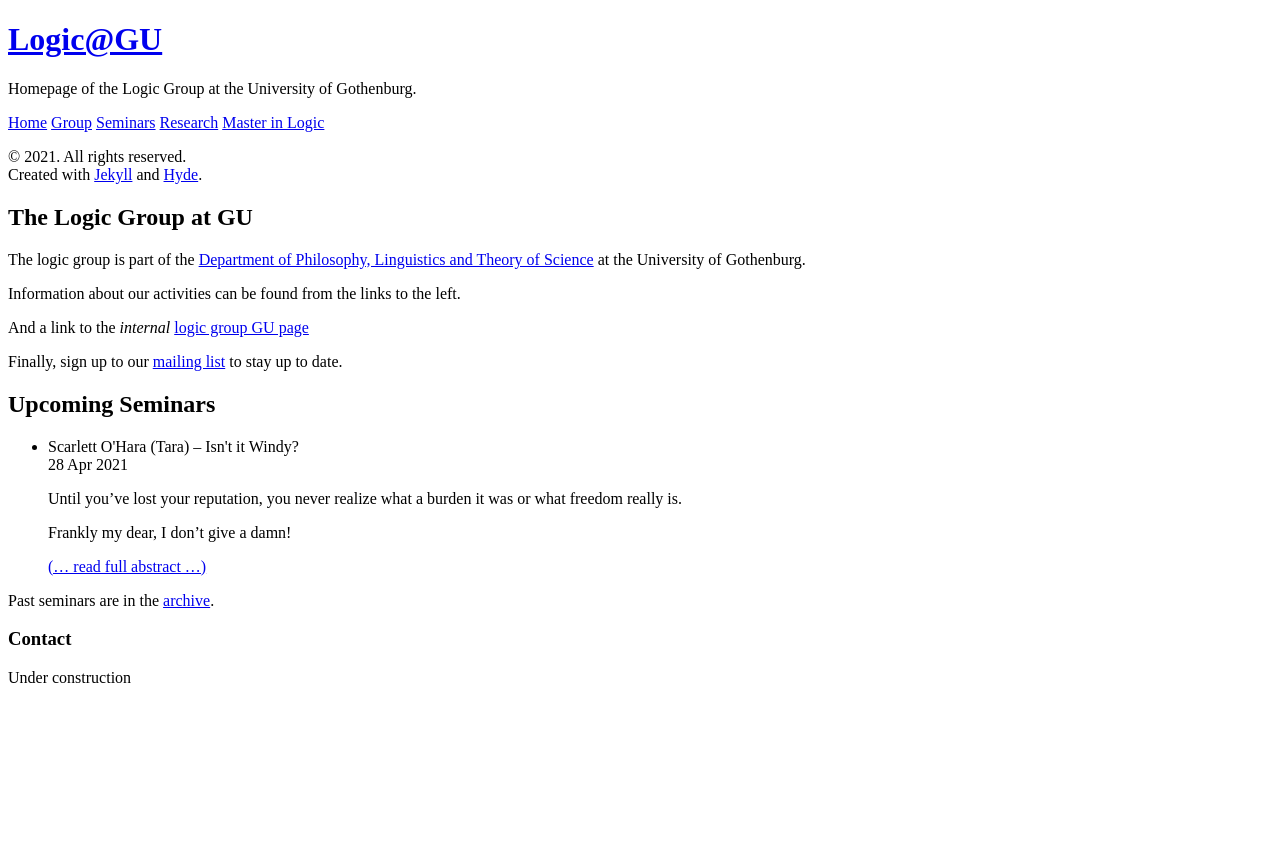
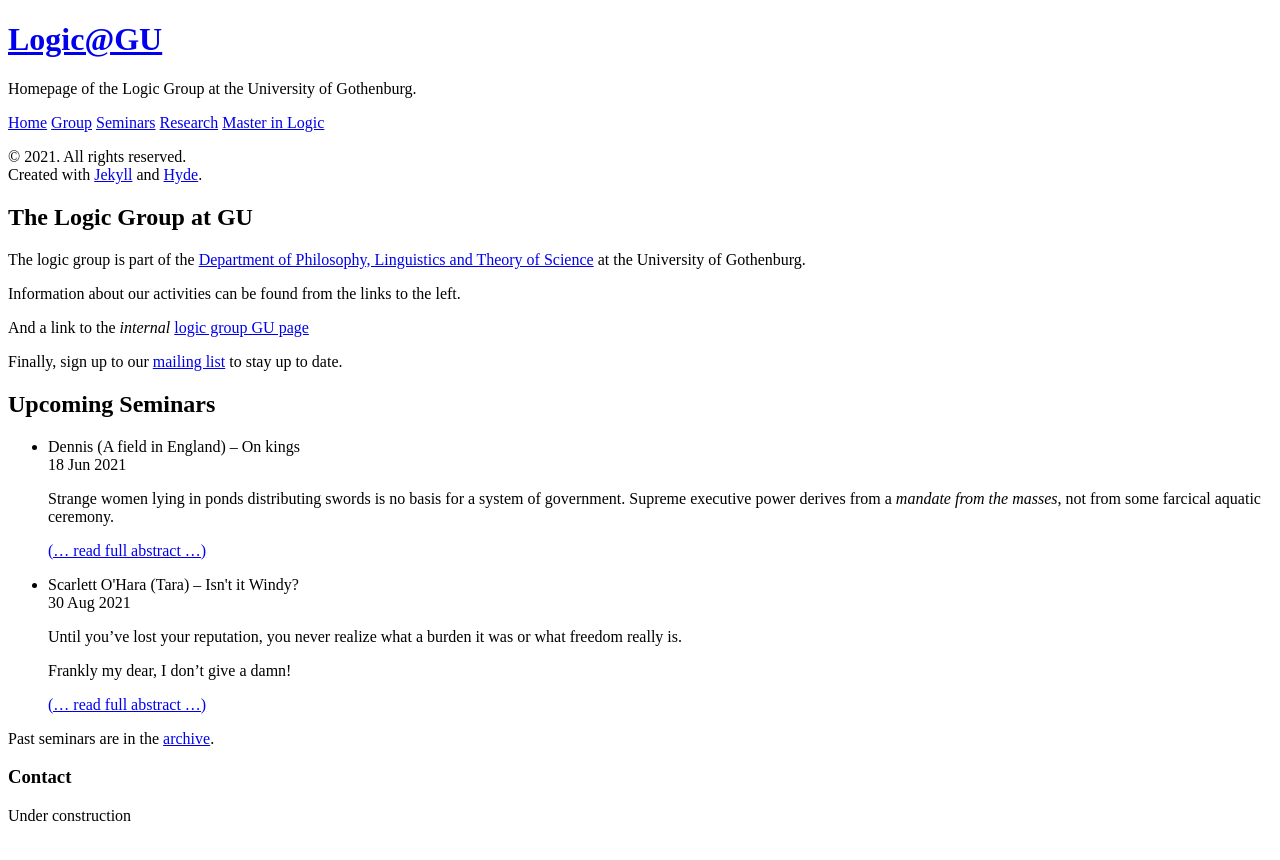
Before and after one commit to greleigh/Logic-GU, a Jekyll site: the page built from index.html, in a window 1280 px wide. Shown: the top 860 px of the page. Built offline with Jekyll 4.4.1, drawn with Linux system fonts in a browser that asks for light colours.

Commit message:
Sample seminars

```diff
--- /dev/null
+++ b/_seminars/2021-06-14-dennis-the-peasant.markdown
@@ -0,0 +1,12 @@
+---
+speaker: Dennis
+title: On kings
+affil: A field in England
+homepage: https://www.imdb.com/title/tt0071853/
+date: 2021-06-18 10:15:00 +02:00
+tags: 21VT
+---
+Strange women lying in ponds distributing swords is no basis for a system of government. Supreme executive power derives from a _mandate from the masses_, not from some farcical aquatic ceremony.
+
+<!--more-->
+You can't expect to wield supreme power just 'cause some watery tart threw a sword at you!
```
Also changed, not shown: _seminars/2021-04-28-a-talk.md (+2 -2 lines).
